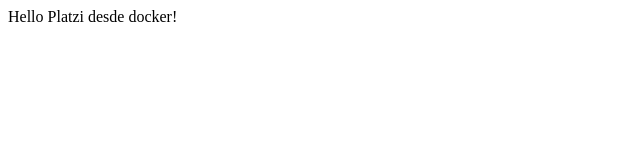
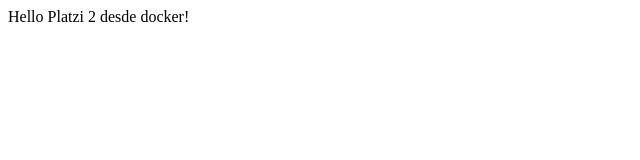
Before and after one commit to asmtal/platzi-demo-1, a website: page public/index.html in a window 1280 px wide. Shown: the full height of the page, 0-640 px from the left. Drawn offline with Linux system fonts and the light colour scheme.

Commit message:
Change html file

```diff
--- a/public/index.html
+++ b/public/index.html
@@ -3,6 +3,6 @@
 	   <title>Hola amigos!</title>
 	</head>
 	<body>
-		Hello Platzi desde docker!
+		Hello Platzi 2 desde docker!
 	</body>
 </html>
```
